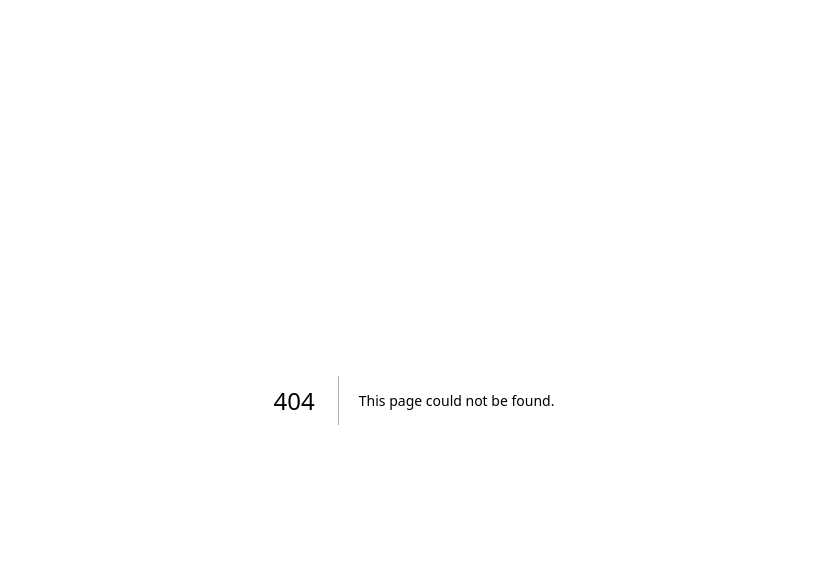
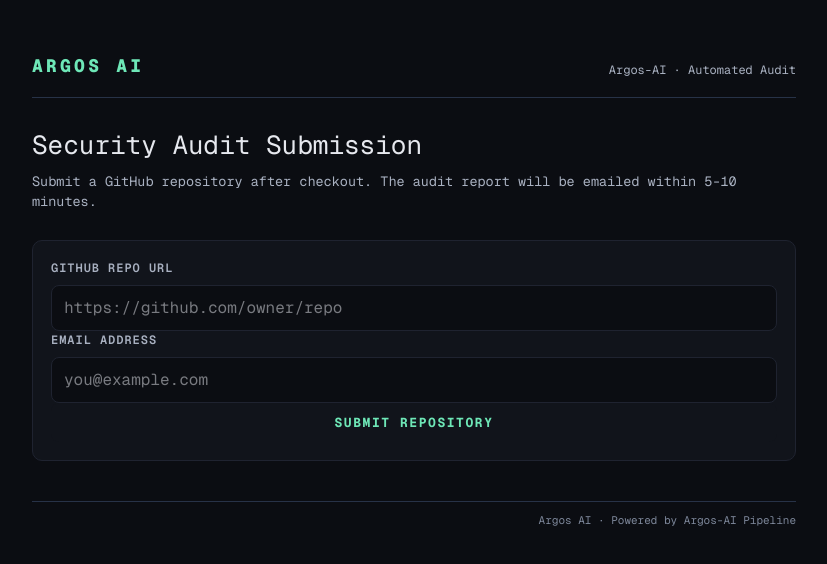
Before and after one commit to ghamm20/argos-ai-site, a Next.js app: page /submit in a window 1280 px wide. Before the commit this address had no page. Shown: the top 564 px of the page, without its empty margins (226-1053 px from the left). Built offline with nearby package versions, Linux system fonts and the light colour scheme.

Commit message:
feat: add audit submission page

```diff
--- /dev/null
+++ b/src/app/submit/page.tsx
@@ -0,0 +1,128 @@
+import { useState } from 'react';
+
+export const dynamic = 'force-static';
+
+export default function SubmitPage() {
+  const [formData, setFormData] = useState({ repoUrl: '', email: '' });
+  const [status, setStatus] = useState<'idle' | 'loading' | 'submitted' | 'error'>('idle');
+  const [error, setError] = useState<string | null>(null);
+
+  const handleSubmit = async (e: React.FormEvent) => {
+    e.preventDefault();
+    setError(null);
+    setStatus('loading');
+
+    try {
+      const response = await fetch(`${process.env.NEXT_PUBLIC_API_URL || 'http://localhost:4242'}/audit`, {
+        method: 'POST',
+        headers: { 'Content-Type': 'application/json' },
+        body: JSON.stringify({ repo_url: formData.repoUrl, email: formData.email }),
+      });
+
+      if (!response.ok) {
+        const data = await response.json().catch(() => null);
+        throw new Error(data?.error ?? `Audit request failed (${response.status})`);
+      }
+
+      setStatus('submitted');
+    } catch (err: unknown) {
+      setStatus('error');
+      setError(err instanceof Error ? err.message : 'Submission failed');
+    }
+  };
+
+  return (
+    <div style={{ minHeight: '100vh', backgroundColor: '#0b0d12', color: '#e6e8ee' }}>
+      <div className="page" style={{ maxWidth: 860, margin: '0 auto', padding: '52px 48px 72px' }}>
+        <header style={{ display: 'flex', justifyContent: 'space-between', alignItems: 'flex-end', borderBottom: '1px solid #273247', paddingBottom: 18, marginBottom: 28 }}>
+          <div style={{ fontWeight: 800, fontSize: 18, letterSpacing: '0.18em', textTransform: 'uppercase', color: '#6ee7b7' }}>Argos AI</div>
+          <div style={{ color: '#a9b1c1', textAlign: 'right', fontSize: 12 }}>Argos-AI · Automated Audit</div>
+        </header>
+
+        <h1 style={{ fontSize: 26, margin: '0 0 6px' }}>Security Audit Submission</h1>
+        <p className="sub" style={{ color: '#a9b1c1', fontSize: 13.5, marginBottom: 28 }}>
+          Submit a GitHub repository after checkout. The audit report will be emailed within 5-10 minutes.
+        </p>
+
+        {status === 'submitted' ? (
+          <div className="box callout ok" style={{ marginTop: 14, borderLeft: '3px solid #34d399' }}>
+            <div style={{ fontWeight: 700, color: '#34d399', marginBottom: 4 }}>Submission received</div>
+            <div style={{ color: '#a9b1c1', fontSize: 13.5 }}>We’re cloning and auditing {formData.repoUrl || 'your repo'} now. The report will be emailed to {formData.email}.</div>
+          </div>
+        ) : (
+          <form onSubmit={handleSubmit} className="box" style={{ padding: 18, backgroundColor: '#11141b', border: '1px solid #1f2330', borderRadius: 10 }}>
+            <div style={{ mb: 16 }}>
+              <label style={{ display: 'block', color: '#a9b1c1', marginBottom: 8, fontSize: 12, fontWeight: 600, textTransform: 'uppercase', letterSpacing: '0.08em' }} for="repoUrl">GitHub repo URL</label>
+              <input
+                id="repoUrl"
+                type="url"
+                required
+                placeholder="https://github.com/owner/repo"
+                value={formData.repoUrl}
+                onChange={(e) => setFormData({ ...formData, repoUrl: e.target.value })}
+                style={{
+                  width: '100%',
+                  padding: '10px 12px',
+                  backgroundColor: '#0b0d12',
+                  color: '#e6e8ee',
+                  borderRadius: 8,
+                  border: '1px solid #1f2330',
+                  outline: 'none',
+                }}
+              />
+            </div>
+
+            <div style={{ mb: 18 }}>
+              <label style={{ display: 'block', color: '#a9b1c1', marginBottom: 8, fontSize: 12, fontWeight: 600, textTransform: 'uppercase', letterSpacing: '0.08em' }} for="email">Email address</label>
+              <input
+                id="email"
+                type="email"
+                required
+                placeholder="you@example.com"
+                value={formData.email}
+                onChange={(e) => setFormData({ ...formData, email: e.target.value })}
+                style={{
+                  width: '100%',
+                  padding: '10px 12px',
+                  backgroundColor: '#0b0d12',
+                  color: '#e6e8ee',
+                  borderRadius: 8,
+                  border: '1px solid #1f2330',
+                  outline: 'none',
+                }}
+              />
+            </div>
+
+            {status === 'error' && (
+              <div style={{ color: '#f87171', fontSize: 13.5, marginBottom: 14 }}>{error}</div>
+            )}
+
+            <button
+              type="submit"
+              disabled={status === 'loading'}
+              style={{
+                width: '100%',
+                padding: '10px 16px',
+                borderRadius: 8,
+                border: 'none',
+                backgroundColor: status === 'loading' ? '#1f2330' : '#11141b',
+                color: status === 'loading' ? '#7d879a' : '#6ee7b7',
+                fontWeight: 700,
+                letterSpacing: '0.12em',
+                textTransform: 'uppercase',
+                fontSize: 13,
+                cursor: status === 'loading' ? 'not-allowed' : 'pointer',
+              }}
+            >
+              {status === 'loading' ? 'Running audit…' : 'Submit repository'}
+            </button>
+          </form>
+        )}
+
+        <div className="page-footer" style={{ marginTop: 40, color: '#7d879a', fontSize: 11, borderTop: '1px solid #273247', paddingTop: 10, textAlign: 'right' }}>
+          Argos AI · Powered by Argos-AI Pipeline
+        </div>
+      </div>
+    </div>
+  );
+}
```
